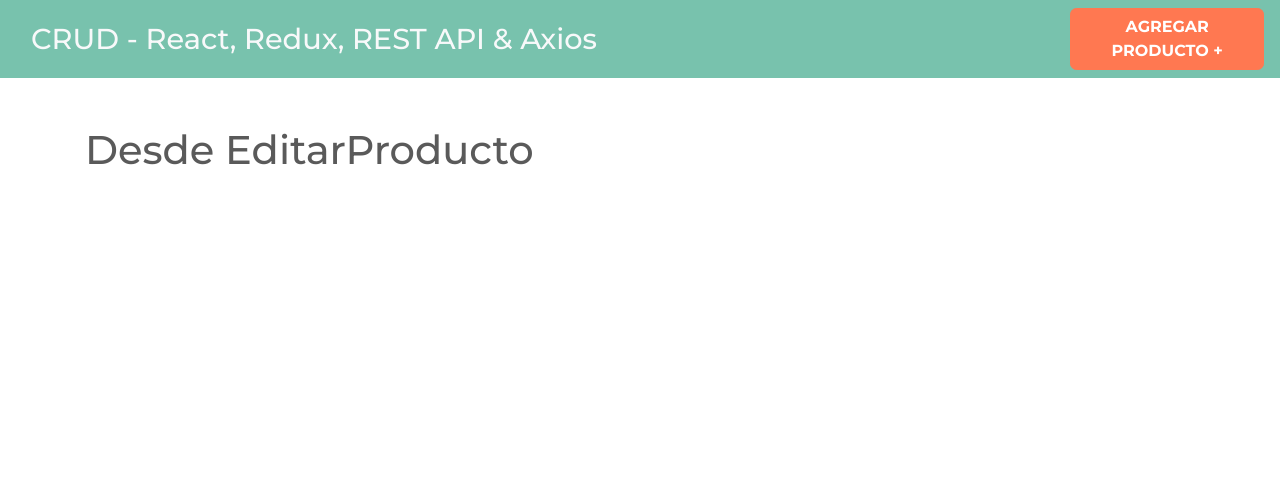
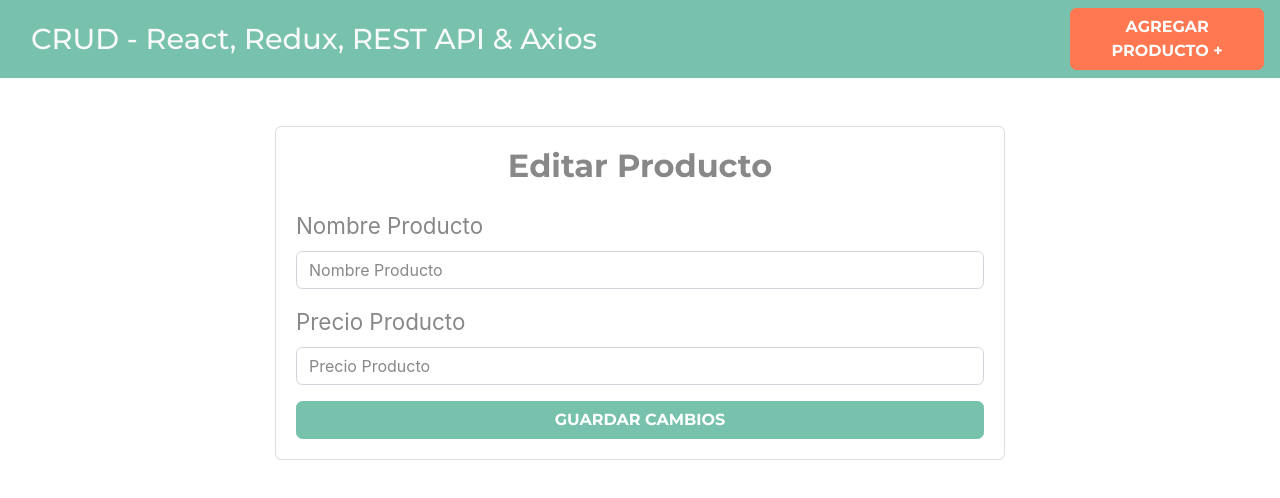
Before and after one commit to jesusdevp/crud-redux, a React (Create React App) app: page /productos/editar/1 in a window 1280 px wide. Shown: the top 498 px of the page. Built offline with nearby package versions, Linux system fonts and the light colour scheme.

Commit message:
Edicion de productos y productos

```diff
--- a/src/components/EditProduct.jsx
+++ b/src/components/EditProduct.jsx
@@ -1,7 +1,45 @@
 import React from "react";
 
 const EditProduct = () => {
-  return <h1>Desde EditarProducto</h1>;
+  return (
+    <div className="row justify-content-center">
+      <div className="col-md-8">
+        <div className="card">
+          <div className="card-body">
+            <h2 className="text-center mb-4 font-weight-bold">
+              Editar Producto
+            </h2>
+            <form action="">
+              <div className="form-group">
+                <label>Nombre Producto</label>
+                <input
+                  type="text"
+                  className="form-control"
+                  placeholder="Nombre Producto"
+                  name="nombre"
+                />
+              </div>
+              <div className="form-group">
+                <label>Precio Producto</label>
+                <input
+                  type="number"
+                  className="form-control"
+                  placeholder="Precio Producto"
+                  name="precio"
+                />
+              </div>
+              <button
+                type="submit"
+                className="btn btn-primary font-weight-bold text-uppercase d-block w-100"
+              >
+                Guardar Cambios
+              </button>
+            </form>
+          </div>
+        </div>
+      </div>
+    </div>
+  );
 };
 
 export default EditProduct;
--- a/src/components/Products.jsx
+++ b/src/components/Products.jsx
@@ -1,7 +1,20 @@
-import React from "react";
+import React, { Fragment } from "react";
 
 const Products = () => {
-  return <h1>Desde Productos</h1>;
+  return (
+    <Fragment>
+      <h2 className="text-center my-5">Listado de Productos</h2>
+      <table className="table table-striped">
+        <thead className="bg-primary table-dark">
+          <tr>
+            <th scope="col">Nombre</th>
+            <th scope="col">Precio</th>
+            <th scope="col">Acciones</th>
+          </tr>
+        </thead>
+      </table>
+    </Fragment>
+  );
 };
 
 export default Products;
```
